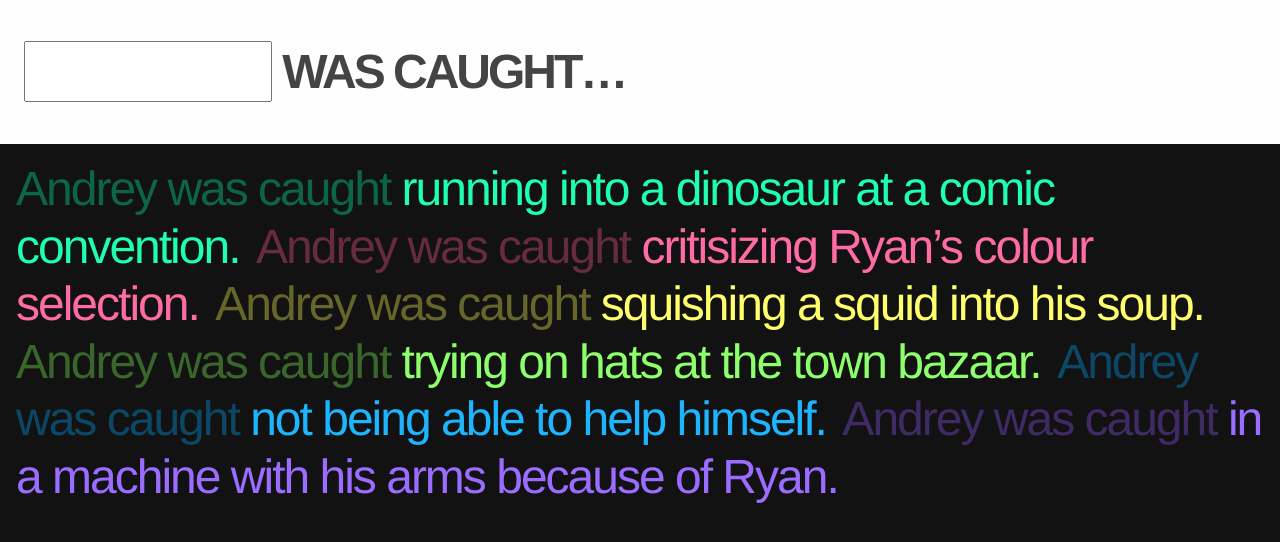
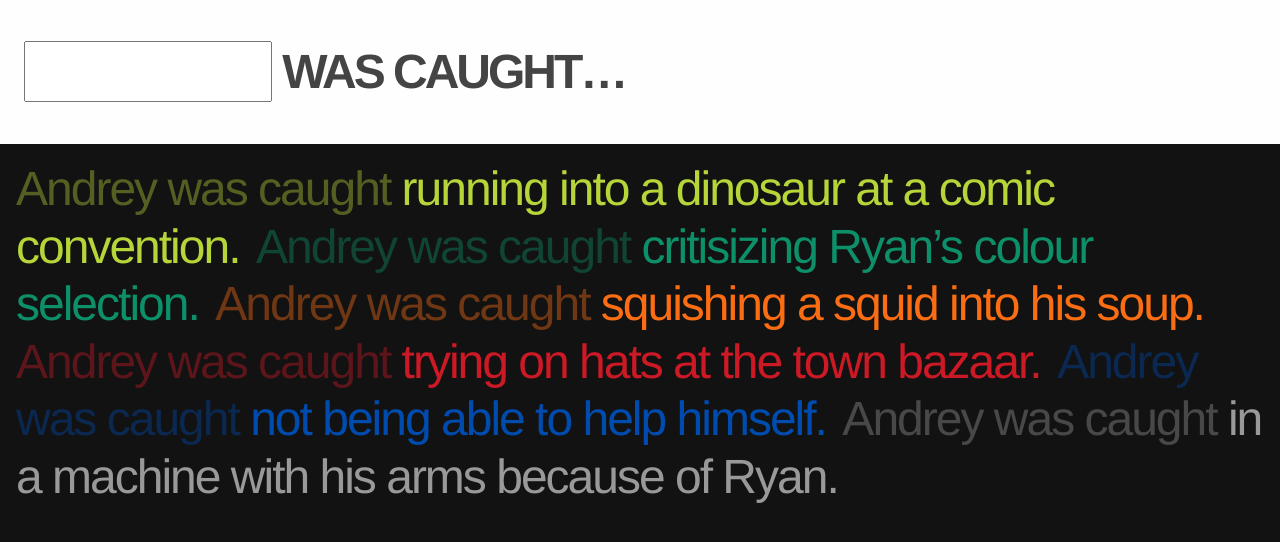
Before and after one commit to shazow/iwascaught.com, a plain HTML site: page index.html in a window 1280 px wide. Drawn offline with Linux system fonts and the light colour scheme.

Commit message:
New colours

```diff
--- a/css/screen.css
+++ b/css/screen.css
@@ -13,15 +13,15 @@ body { background: #121212; padding: 0; margin: 0; font-family: Helvetica, Arial
 }
 
 strong {font-weight: normal; }
-.style1 { color: #1effaf; }
-.style1 strong  { color: #0c6646; }
-.style2 { color: #ff6ca3; }
-.style2 strong  { color: #662b41; }
-.style3 { color: #ffff6c; }
-.style3 strong  { color: #66662b; }
-.style4 { color: #8eff6c; }
-.style4 strong  { color: #39662b; }
-.style5 { color: #1eb5ff; }
-.style5 strong  { color: #0c4866; }
-.style6 { color: #9a6cff; }
-.style6 strong  { color: #3e2b66; }
+.style1 { color: #b6d539; }
+.style1 strong  { color: #546022; }
+.style2 { color: #0d8f69; }
+.style2 strong  { color: #104435; }
+.style3 { color: #fa6d13; }
+.style3 strong  { color: #6f3713; }
+.style4 { color: #cb1925; }
+.style4 strong  { color: #5c151a; }
+.style5 { color: #004bae; }
+.style5 strong  { color: #0b2851; }
+.style6 { color: #999999; }
+.style6 strong  { color: #484848; }
```
